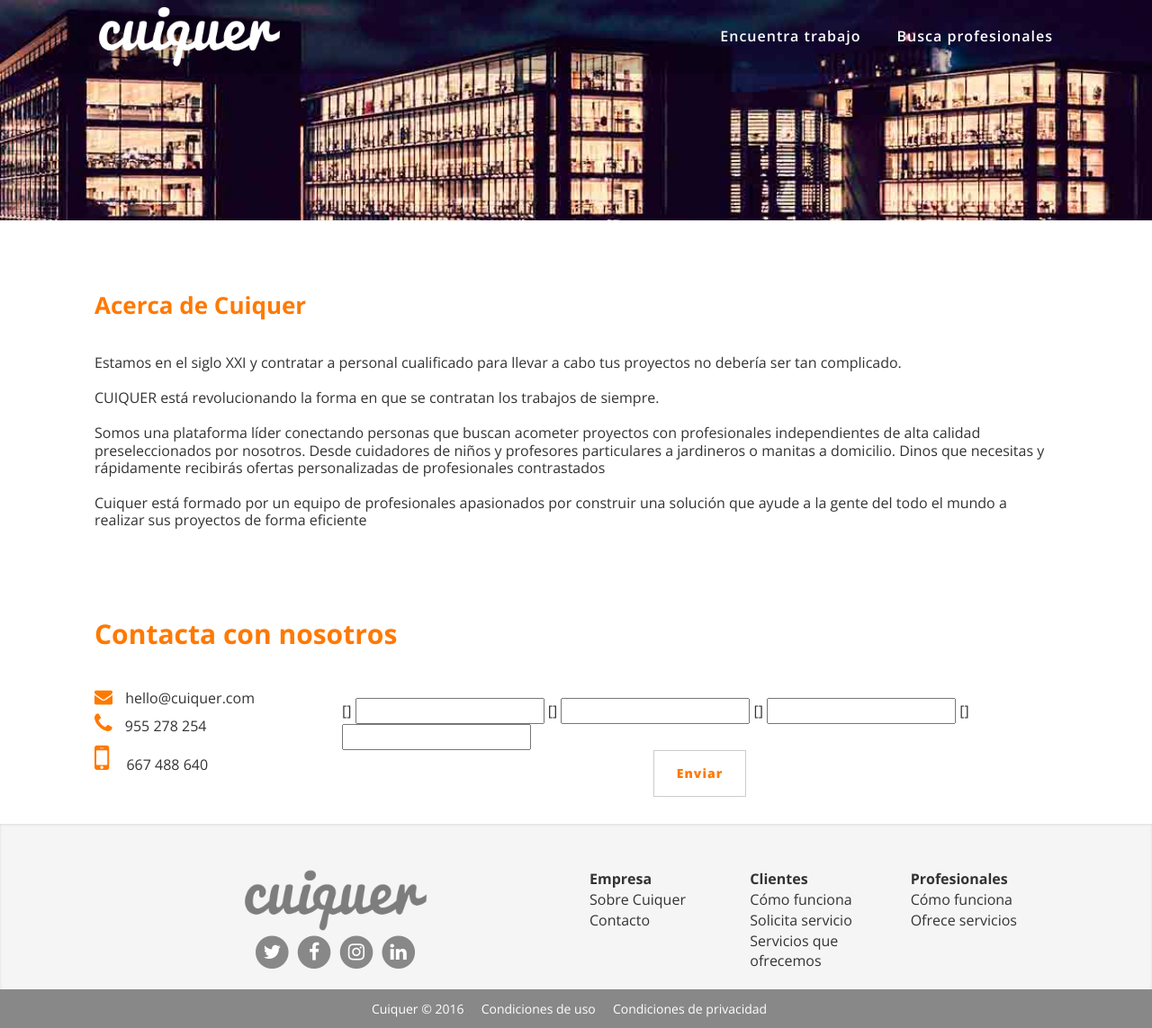
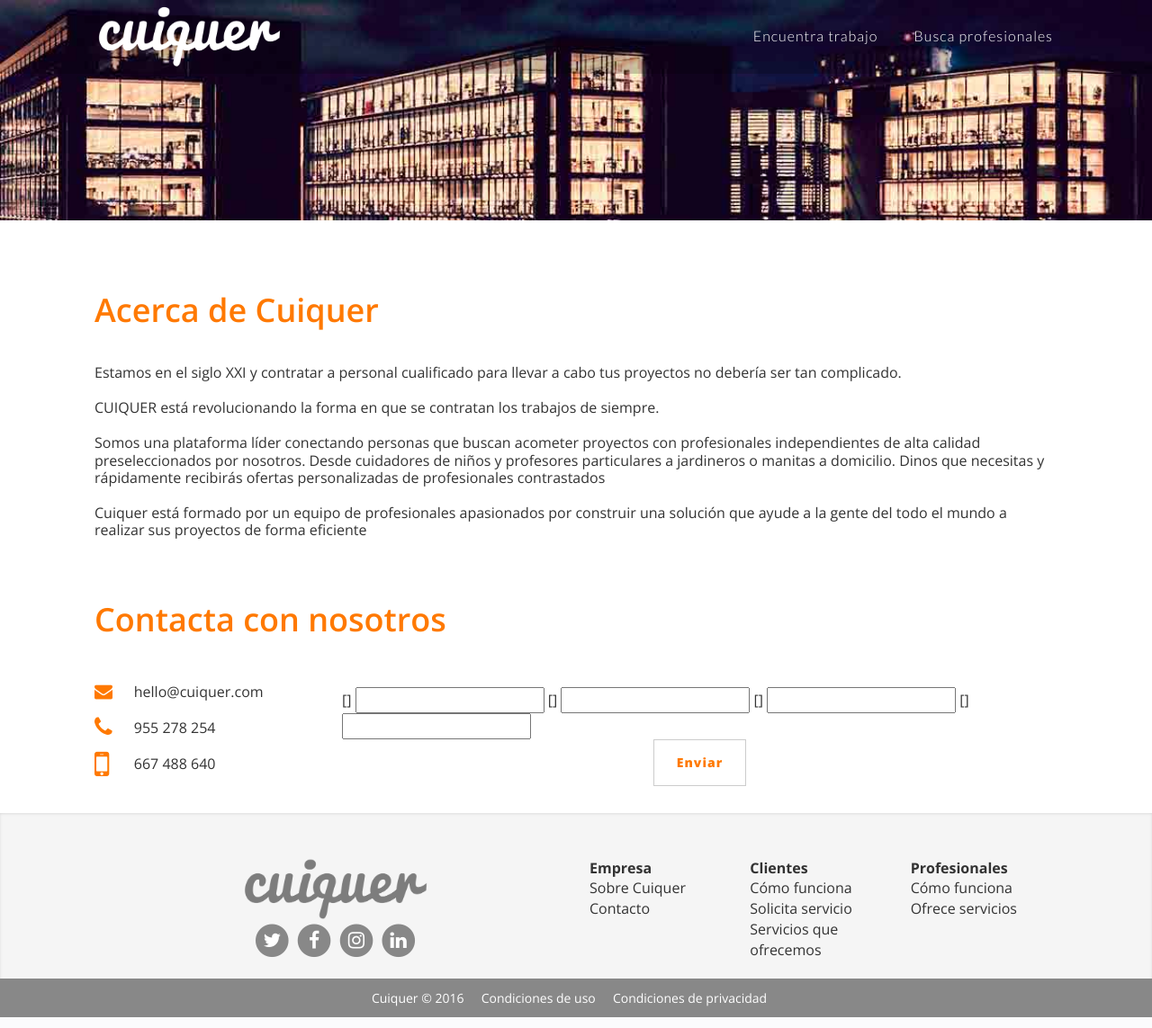
Before and after one commit to pablofm/cuiquer, a Django app: template landing/templates/landing/contacto.html in a window 1280 px wide. Shown: the whole page at 90% size. Run offline with Django 3.2, Linux system fonts and the light colour scheme; the template is opened without the code that fills it, so the values that code supplies are empty, except form fields; tables that the repository leaves empty hold one stand-in row (values such as "Sample post"); form fields are guessed from the names that the template uses; some libraries are stand-ins or nearby versions.

Commit message:
Mejorar las imágenes, Cambiar estilos en títulos, poner los checkbox en naranja, añadir una nueva funte y empezar a usarla, mejorar pequeños retoques

```diff
--- a/landing/static/css/main.css
+++ b/landing/static/css/main.css
@@ -1,4 +1,5 @@
 @import url('https://fonts.googleapis.com/css?family=Open+Sans:400,600,700,800');
+@import url('https://fonts.googleapis.com/css?family=Lato:100,300, 500');
 
 
 body {
@@ -99,9 +100,10 @@ hr.small {
 
 .navbar-custom .nav li a {
   font-size: 16px;
-  font-weight: 600;
+  font-weight: 300;
   letter-spacing: 1px;
   color:#fff;
+  font-family: 'Lato';
 }
 
 .navbar-custom .nav li a:hover {
@@ -690,13 +703,22 @@ header+.fondo-gris{
   font-size: medium;
 }
 
-.contacto{
-  display: block;
+.caja-datos-contacto{
+  display: table;
+}
+
+.caja-datos-contacto .contacto{
+  display: table-row;
+  height: 40px;
+}
+
+.caja-datos-contacto .contacto a, .caja-datos-contacto .contacto i{
+  display: table-cell;
+  vertical-align: middle;
 }
 
 .contacto i {
     padding-right: 10px;
-    padding-top: 4px;
 }
 
 .contacto i.i-mail{
@@ -938,7 +961,8 @@ header+.fondo-gris{
 }
 
 .header{
-  font-size: 26px;
+  font-size: 36px;
+  font-weight: 600;
 }
 
 .subheader{
--- a/landing/templates/landing/contacto.html
+++ b/landing/templates/landing/contacto.html
@@ -20,15 +20,15 @@
 	</div>
 	<a name="contactanos" class="subheader"></a>
 	<div>
-		<div class="container margen-externo">
+		<div class="container margen-interno">
 			<div class="row">
 				<div class="col-xs-12">
-					<h2 class="naranja">Contacta con nosotros</h2>
+					<h2 class="naranja header">Contacta con nosotros</h2>
 				</div>
-				<div class="col-xs-12 col-sm-3 margen-interno">
+				<div class="col-xs-12 col-sm-3 margen-interno caja-datos-contacto">
 					<span class="contacto"><i class="naranja fa fa-envelope i-mail"></i> <a href="mailto:hello@cuiquer.com">hello@cuiquer.com</a></span>
-					<span class="contacto"><i class="naranja fa fa-phone i-phone"></i> 955 278 254</span>
-					<span class="contacto"><i class="naranja fa fa-mobile i-mobile"></i> 667 488 640</span>
+					<span class="contacto"><i class="naranja fa fa-phone i-phone"></i><a href="tel:955278254">955 278 254</a></span>
+					<span class="contacto"><i class="naranja fa fa-mobile i-mobile"></i><a href="tel:667488640"> 667 488 640</a></span>
 				</div>
 				<div class="col-xs-12 col-sm-9 margen-interno">
 					<form method="post" class="formulario-contacto">
--- a/landing/templates/landing/index.html
+++ b/landing/templates/landing/index.html
@@ -116,7 +116,7 @@
                             <div class="fondo-seccion">&nbsp;</div>
                             <img class="icono-seccion" src="{% static 'img/iconos/cuidado-de-personas.png' %}" alt="Cuidado de personas">
                         </div>
-                        <h2 class="texto-seccion">Cuidado de personas</h2>
+                        <h2 class="texto-seccion">Cuidado de Personas</h2>
                     </a>
                 </div>
                 <div class="seccion col-xs-3">
@@ -193,17 +193,17 @@
 
     <div class="container">
         <p class="text-center gris cabecera">¿Qué dicen nuestros clientes?</p>
-        <div class="col-xs-12 col-sm-4 text-center">
+        <div class="col-xs-12 col-sm-4 text-center texto-testimonio">
             <i class="fa fa-quote-right naranja testimonio" aria-hidden="true"></i>
             <p><em>Cuiquer es efectivo y muy fácil de usar. Necesitabamos un profesor de natación para nuestra hija, y en cuestión de horas teníamos 3 amables profesionales dispuestos a ayudarnos.</em></p>
             <p><span class="text-uppercase">Juan</span>, Sevilla</p>
         </div>
-        <div class="col-xs-12 col-sm-4 text-center">
+        <div class="col-xs-12 col-sm-4 text-center texto-testimonio">
             <i class="fa fa-quote-right naranja testimonio" aria-hidden="true"></i>
             <p><em>He utilizado Cuiquer en varias ocasiones, la experieia ha sido siempre buena. Atención exquisita y máxima profesionalidad.</em></p>
             <p><span class="text-uppercase">Pedro</span>, Barcelona</p>
         </div>
-        <div class="col-xs-12 col-sm-4 text-center">
+        <div class="col-xs-12 col-sm-4 text-center texto-testimonio">
             <i class="fa fa-quote-right naranja testimonio" aria-hidden="true"></i>
             <p><em>Tras perder mucho tiempo buscando una buena canguro de confianza para mis niños, me recomendaron utilizar Cuiquer. En 24 horas hemos conseguido a una canguro con experiencia, a buen precio y que además habla en inglés a nuestros hijos!</em></p>
             <p><span class="text-uppercase">Paula</span>, Sevilla</p>
--- a/landing/templates/landing/secundarias/clases-particulares.html
+++ b/landing/templates/landing/secundarias/clases-particulares.html
@@ -2,7 +2,7 @@
 
 
 {% block titulo_secundaria %}
-    Profesor Particular
+    Clases Particulares
 {% endblock titulo_secundaria %}
 
 {% block descripcion_secundaria %}
--- a/landing/templates/landing/secundarias/cuidado-de-personas.html
+++ b/landing/templates/landing/secundarias/cuidado-de-personas.html
@@ -1,7 +1,7 @@
 {% extends "landing/secundarias/secundaria.html" %}
 
 {% block titulo_secundaria %}
-    Cuidado de niños
+    Cuidado de Personas
 {% endblock titulo_secundaria %}
 
 {% block descripcion_secundaria %}
--- a/landing/templates/landing/secundarias/hogar-y-limpieza.html
+++ b/landing/templates/landing/secundarias/hogar-y-limpieza.html
@@ -2,7 +2,7 @@
 
 
 {% block titulo_secundaria %}
-    Hogar y limpieza
+    Hogar y Limpieza
 {% endblock titulo_secundaria %}
 
 {% block descripcion_secundaria %}
--- a/landing/templates/landing/secundarias/monitor-de-deportes.html
+++ b/landing/templates/landing/secundarias/monitor-de-deportes.html
@@ -1,7 +1,7 @@
 {% extends "landing/secundarias/secundaria.html" %}
 
 {% block titulo_secundaria %}
-    Monitor de Deportes
+    Deportes
 {% endblock titulo_secundaria %}
 
 {% block descripcion_secundaria %}
--- a/landing/templates/landing/secundarias/pasos.html
+++ b/landing/templates/landing/secundarias/pasos.html
@@ -7,3 +7,9 @@
 	<li>Eliges al profesional que mejor se ajusta a tus necesidades.</li>
 	<li>Y nos cuentas como te ha ido para que podemos seguir mejorando.</li>
 </ol>
+
+<div class="btns-servicios btn-interno text-center">
+    <a href="{% url 'alta-cliente' %}">
+        <button type="button" class="btn btn-primary">Busca profesionales</button>
+    </a>
+</div>
--- a/landing/templates/landing/secundarias/reparaciones-y-reformas.html
+++ b/landing/templates/landing/secundarias/reparaciones-y-reformas.html
@@ -1,7 +1,7 @@
 {% extends "landing/secundarias/secundaria.html" %}
 
 {% block titulo_secundaria %}
-    Reparaciones y reformas
+    Reparaciones y Reformas
 {% endblock titulo_secundaria %}
 
 {% block descripcion_secundaria %}
--- a/landing/templates/landing/secundarias/servicios-informaticos.html
+++ b/landing/templates/landing/secundarias/servicios-informaticos.html
@@ -1,7 +1,7 @@
 {% extends "landing/secundarias/secundaria.html" %}
 
 {% block titulo_secundaria %}
-    Servicios informáticos
+    Servicios Informáticos
 {% endblock titulo_secundaria %}
 
 {% block descripcion_secundaria %}
```
Also changed, not shown: other parts of landing/static/css/main.css (+28 -12 lines), landing/templates/landing/secundarias/servicios-detallados.html (+7 -7 lines), landing/static/img/slider/cuiquer1.jpg, landing/static/img/slider/cuiquer2.jpg, landing/static/img/slider/cuiquer5.jpg, landing/static/js/script.js (line endings or trailing spaces).
